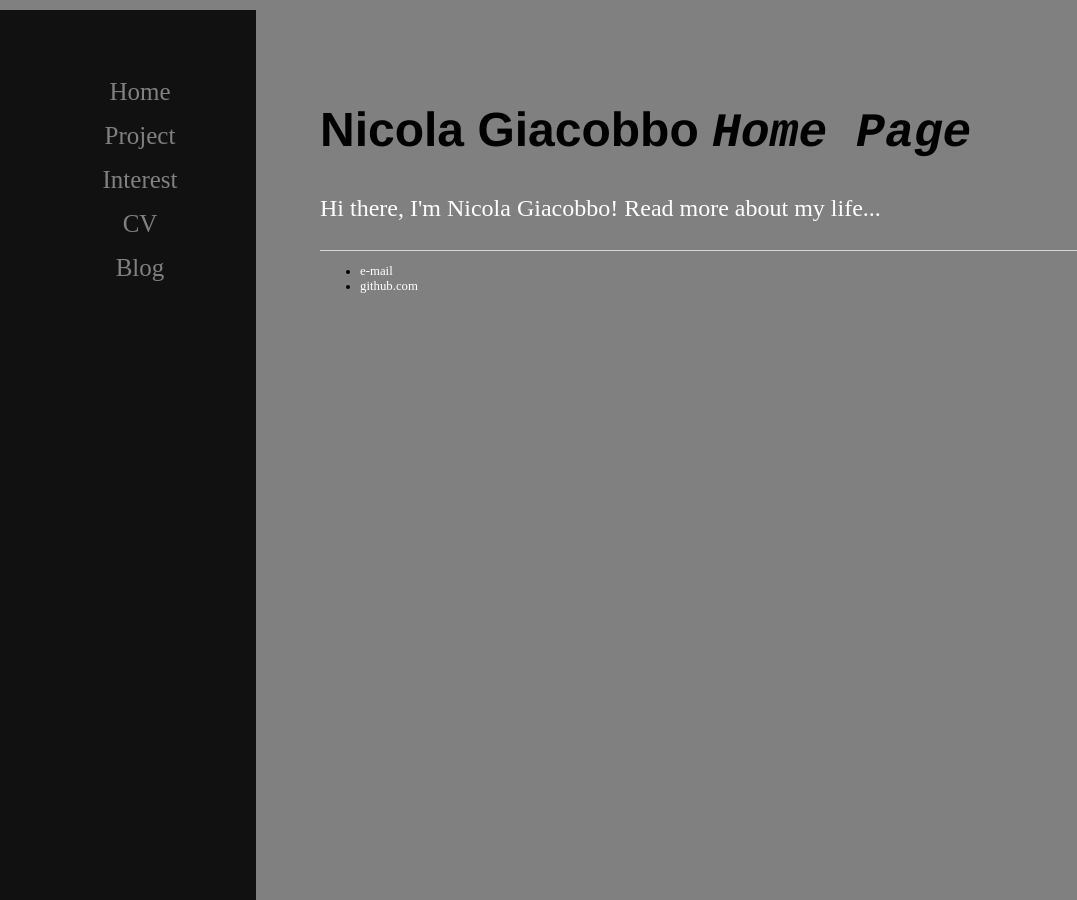
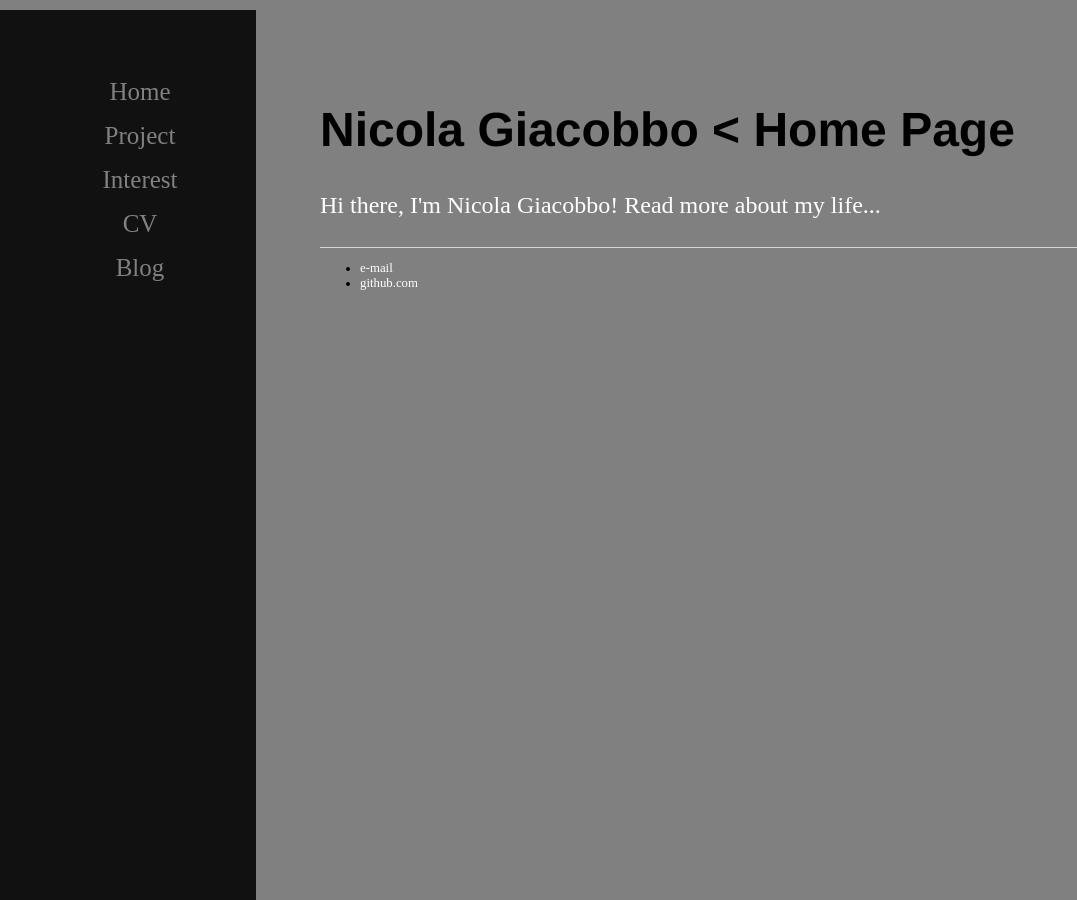
Before and after one commit to GiacobboNicola/giacobbonicola.github.io, a Jekyll site: the page built from index.html, in a window 1280 px wide. Shown: the whole page, without its empty margins (0-1077 px from the left). Built offline with Jekyll 4.4.1, drawn with Linux system fonts in a browser that asks for light colours.

Commit message:
Update index.html

```diff
--- a/index.html
+++ b/index.html
@@ -3,6 +3,6 @@ layout: default
 title: Nicola Giacobbo
 ---
 <div class="blurb">
-	<h1> Nicola Giacobbo <i style="font-family:courier;"> Home Page </i></h1>
+	<h1 class="main-title"> Nicola Giacobbo <<span class="thin"> Home Page </h1>
 	<p>Hi there, I'm Nicola Giacobbo! Read more about my life...</a></p>
 </div><!-- /.blurb -->
```
